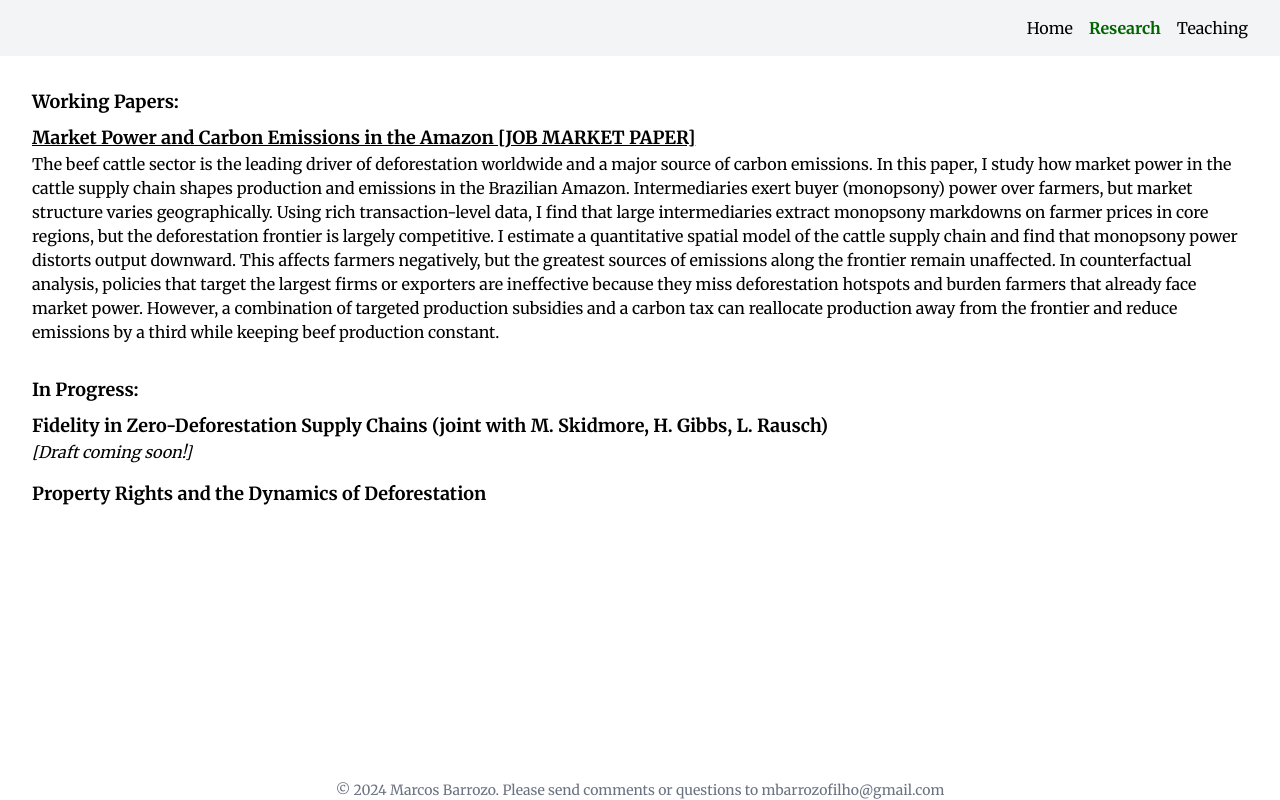
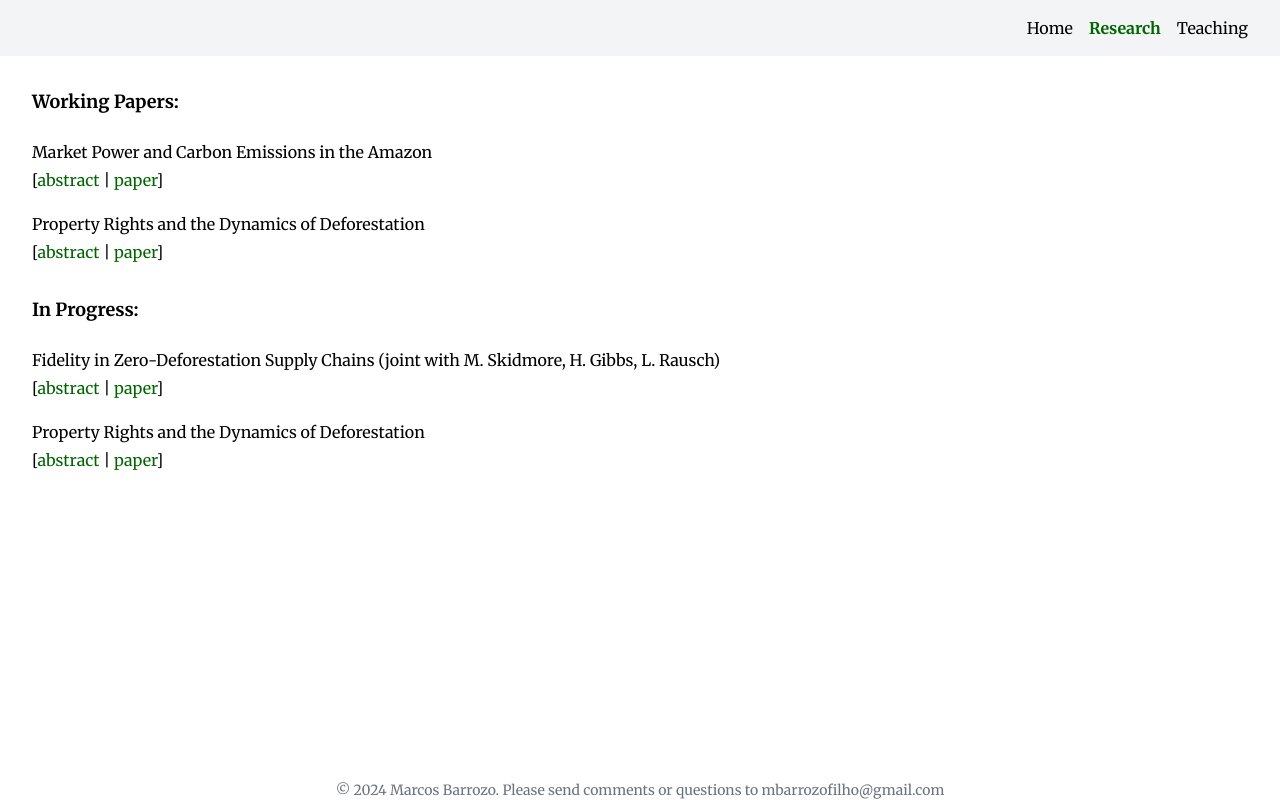
Before and after one commit to ahmadhassaan11/academic-website, a React (Create React App) app: page /research in a window 1280 px wide. Built offline with nearby package versions, Linux system fonts and the light colour scheme.

Commit message:
feat: research page changes and font fixes

```diff
--- a/src/components/DropdownCard.jsx
+++ b/src/components/DropdownCard.jsx
@@ -9,9 +9,9 @@ const DropdownCard = ({ heading, titles, description }) => {
 
     return (
         <div className="pt-4">
-            <a className="hover:text-maincolor hover:underline" href="https://hu-my.sharepoint.com/personal/mbarrozo_g_harvard_edu/_layouts/15/onedrive.aspx?id=%2Fpersonal%2Fmbarrozo%5Fg%5Fharvard%5Fedu%2FDocuments%2FResearch%2Fbarrozo%5Fjmp%2Epdf&parent=%2Fpersonal%2Fmbarrozo%5Fg%5Fharvard%5Fedu%2FDocuments%2FResearch&ga=1">
+            <p className="hover:text-maincolor hover:underline">
                 {heading}
-            </a>
+            </p>
             <div className="my-1 relative">
                 <button className="flex items-center justify-between w-full text-left text-md">
                     <span>
--- a/src/pages/Home.jsx
+++ b/src/pages/Home.jsx
@@ -22,7 +22,7 @@ const Home = () => {
                     <p>
                         You can find my CV <a href="https://hu-my.sharepoint.com/personal/mbarrozo_g_harvard_edu/_layouts/15/onedrive.aspx?id=%2Fpersonal%2Fmbarrozo%5Fg%5Fharvard%5Fedu%2FDocuments%2FResearch%2Fbarrozo%5Fcv%2Epdf&parent=%2Fpersonal%2Fmbarrozo%5Fg%5Fharvard%5Fedu%2FDocuments%2FResearch&ga=1" className="underline hover:text-maincolor">here</a> and my job market paper <a href="https://hu-my.sharepoint.com/personal/mbarrozo_g_harvard_edu/_layouts/15/onedrive.aspx?id=%2Fpersonal%2Fmbarrozo%5Fg%5Fharvard%5Fedu%2FDocuments%2FResearch%2Fbarrozo%5Fjmp%2Epdf&parent=%2Fpersonal%2Fmbarrozo%5Fg%5Fharvard%5Fedu%2FDocuments%2FResearch&ga=1" className="underline hover:text-maincolor">here</a>.
                     </p>
-                    <h2 className="pt-4 text-xl font-bold text-left">Research</h2>
+                    <h2 className="pt-4 text-lg font-bold text-left">Research</h2>
                     <DropdownCard
                         heading="Market Power and Carbon Emissions in the Amazon"
                         titles={[{ text: 'paper', link: '/research' }]}
@@ -36,7 +36,7 @@ const Home = () => {
                     <DropdownCard
                         heading="Fidelity in Zero-Deforestation Supply Chains (joint with M. Skidmore, H. Gibbs, L. Rausch)"
                         titles={[{ text: 'paper', link: '/research' }]}
-                        description="The beef cattle sector is the leading driver of deforestation worldwide and a major source of carbon emissions. In this paper, I study how market power in the cattle supply chain shapes production and emissions in the Brazilian Amazon. Intermediaries exert buyer (monopsony) power over farmers, but market structure varies geographically. Using rich transaction-level data, I find that large intermediaries extract monopsony markdowns on farmer prices in core regions, but the deforestation frontier is largely competitive. I estimate a quantitative spatial model of the cattle supply chain and find that monopsony power distorts output downward. This affects farmers negatively, but the greatest sources of emissions along the frontier remain unaffected. In counterfactual analysis, policies that target the largest firms or exporters are ineffective because they miss deforestation hotspots and burden farmers that already face market power. However, a combination of targeted production subsidies and a carbon tax can reallocate production away from the frontier and reduce emissions by a third while keeping beef production constant."
+                        description="Draft coming soon!"
                     />
                 </div>
             </section>
--- a/src/pages/Research.jsx
+++ b/src/pages/Research.jsx
@@ -1,4 +1,5 @@
 import React from 'react';
+import DropdownCard from '../components/DropdownCard';
 
 const Research = () => {
   return (
@@ -7,29 +8,31 @@ const Research = () => {
       <section className="mb-8">
         <h2 className="text-lg font-bold mb-2">Working Papers:</h2>
         <div className="mb-4">
-          <a className="text-lg font-semibold underline hover:text-maincolor" href="https://hu-my.sharepoint.com/personal/mbarrozo_g_harvard_edu/_layouts/15/onedrive.aspx?id=%2Fpersonal%2Fmbarrozo%5Fg%5Fharvard%5Fedu%2FDocuments%2FResearch%2Fbarrozo%5Fjmp%2Epdf&parent=%2Fpersonal%2Fmbarrozo%5Fg%5Fharvard%5Fedu%2FDocuments%2FResearch&ga=1">Market Power and Carbon Emissions in the Amazon [JOB MARKET PAPER]</a>
-          <p>
-            The beef cattle sector is the leading driver of deforestation worldwide and a major source of carbon emissions.
-            In this paper, I study how market power in the cattle supply chain shapes production and emissions in the Brazilian Amazon.
-            Intermediaries exert buyer (monopsony) power over farmers, but market structure varies geographically.
-            Using rich transaction-level data, I find that large intermediaries extract monopsony markdowns on farmer prices in core regions,
-            but the deforestation frontier is largely competitive. I estimate a quantitative spatial model of the cattle supply chain and find that
-            monopsony power distorts output downward. This affects farmers negatively, but the greatest sources of emissions along the frontier remain unaffected.
-            In counterfactual analysis, policies that target the largest firms or exporters are ineffective because they miss deforestation hotspots and burden farmers
-            that already face market power. However, a combination of targeted production subsidies and a carbon tax can reallocate production away from the frontier and
-            reduce emissions by a third while keeping beef production constant.
-          </p>
+          <DropdownCard
+            heading="Market Power and Carbon Emissions in the Amazon"
+            titles={[{ text: 'paper', link: '/research' }]}
+            description="The beef cattle sector is the leading driver of deforestation worldwide and a major source of carbon emissions. In this paper, I study how market power in the cattle supply chain shapes production and emissions in the Brazilian Amazon. Intermediaries exert buyer (monopsony) power over farmers, but market structure varies geographically. Using rich transaction-level data, I find that large intermediaries extract monopsony markdowns on farmer prices in core regions, but the deforestation frontier is largely competitive. I estimate a quantitative spatial model of the cattle supply chain and find that monopsony power distorts output downward. This affects farmers negatively, but the greatest sources of emissions along the frontier remain unaffected. In counterfactual analysis, policies that target the largest firms or exporters are ineffective because they miss deforestation hotspots and burden farmers that already face market power. However, a combination of targeted production subsidies and a carbon tax can reallocate production away from the frontier and reduce emissions by a third while keeping beef production constant."
+          />
+          <DropdownCard
+            heading="Property Rights and the Dynamics of Deforestation"
+            titles={[{ text: 'paper', link: '/research' }]}
+            description="The beef cattle sector is the leading driver of deforestation worldwide and a major source of carbon emissions. In this paper, I study how market power in the cattle supply chain shapes production and emissions in the Brazilian Amazon. Intermediaries exert buyer (monopsony) power over farmers, but market structure varies geographically. Using rich transaction-level data, I find that large intermediaries extract monopsony markdowns on farmer prices in core regions, but the deforestation frontier is largely competitive. I estimate a quantitative spatial model of the cattle supply chain and find that monopsony power distorts output downward. This affects farmers negatively, but the greatest sources of emissions along the frontier remain unaffected. In counterfactual analysis, policies that target the largest firms or exporters are ineffective because they miss deforestation hotspots and burden farmers that already face market power. However, a combination of targeted production subsidies and a carbon tax can reallocate production away from the frontier and reduce emissions by a third while keeping beef production constant."
+          />
+
         </div>
       </section>
       <section className="mb-8">
         <h2 className="text-lg font-bold mb-2">In Progress:</h2>
-        <div className="mb-4">
-          <h3 className="text-lg font-semibold hover:text-maincolor">Fidelity in Zero-Deforestation Supply Chains (joint with M. Skidmore, H. Gibbs, L. Rausch)</h3>
-          <p className="italic">[Draft coming soon!]</p>
-        </div>
-        <div className="mb-4">
-          <h3 className="text-lg font-semibold hover:text-maincolor">Property Rights and the Dynamics of Deforestation</h3>
-        </div>
+        <DropdownCard
+          heading="Fidelity in Zero-Deforestation Supply Chains (joint with M. Skidmore, H. Gibbs, L. Rausch)"
+          titles={[{ text: 'paper', link: '/research' }]}
+          description="Draft coming soon!"
+        />
+        <DropdownCard
+          heading="Property Rights and the Dynamics of Deforestation"
+          titles={[{ text: 'paper', link: '/research' }]}
+          description="Draft coming soon!"
+        />
       </section>
     </div>
   );
--- a/src/pages/Teaching.jsx
+++ b/src/pages/Teaching.jsx
@@ -5,9 +5,9 @@ const Teaching = () => {
     <div className="p-8">
       {/* <h1 className="text-xl text-maincolor font-bold mb-4">Teaching</h1> */}
       <section className="mb-8">
-        <h2 className="text-lg font-bold mb-2">Teaching evaluations:</h2>
+        <h2 className="text-[19px] font-bold mb-2">Teaching evaluations:</h2>
         <div className="mb-4">
-          <h3 className="text-lg font-semibold hover:text-maincolor">
+          <h3 className="text-lg font-bold">
             The Environmental Economics of Developing Countries (Spring 2021 and 2022)
           </h3>
           <ul className="list-disc list-inside ml-5">
@@ -17,7 +17,7 @@ const Teaching = () => {
           </ul>
         </div>
         <div className="mb-4">
-          <h3 className="text-lg font-semibold hover:text-maincolor">
+          <h3 className="text-lg font-bold">
             The Political Economy of Globalization (Fall 2020 and 2021)
           </h3>
           <ul className="list-disc list-inside ml-5">
@@ -28,7 +28,7 @@ const Teaching = () => {
         </div>
       </section>
       <section className="mb-8">
-        <h2 className="text-lg font-bold mb-2 hover:text-maincolor">Teaching evaluations available upon request. Some quotes from the reports:</h2>
+        <h2 className="text-lg font-bold mb-2">Teaching evaluations available upon request. Some quotes from the reports:</h2>
         <ul className="list-disc list-inside ml-5">
           <li className="mb-4">
             “Marcos’s patience and willingness to work with students after class showed me that he really cared about how his students learned the material and what they were thinking about. His overall demeanor helped generate excitement for the topic as well as emphasize the implications of the findings on overall economic policy or global environmental health. Truly one of the best TF teachers I’ve had while I am at Harvard.”
```
